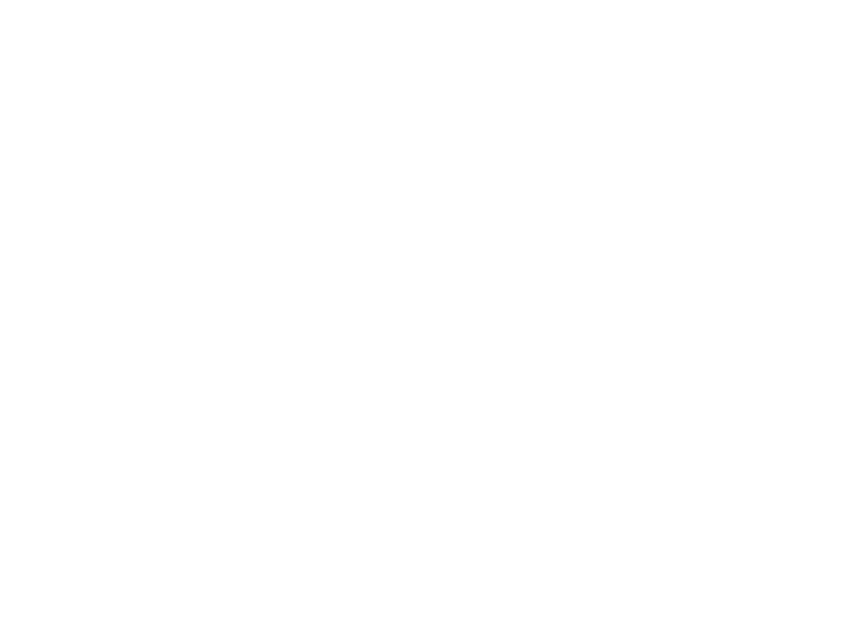
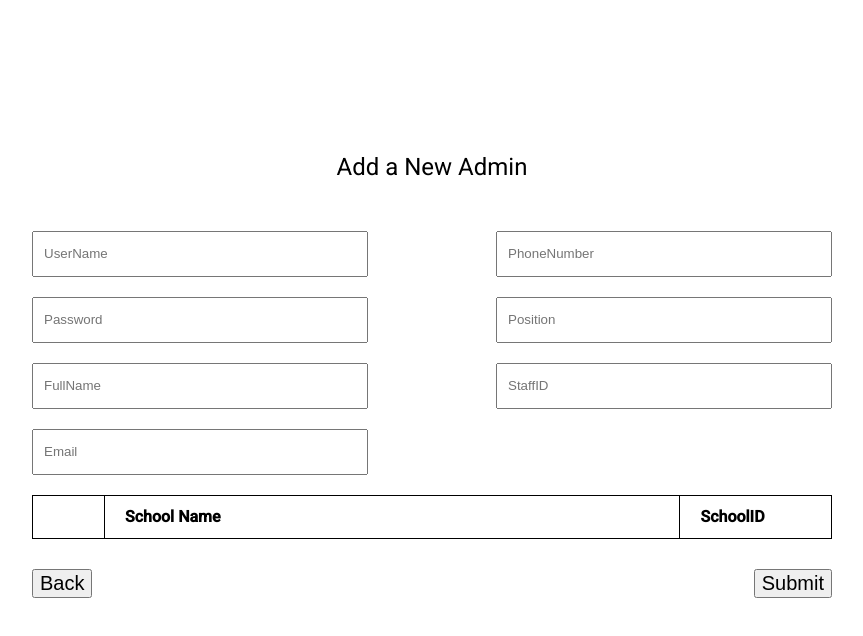
Before and after one commit to z80lives/V_HELP-app, an Angular app: page /AddAdminComponent in a window 1280 px wide. Before the commit this address led to /. Shown: the top 636 px of the page, without its empty margins (208-1071 px from the left). Built offline with nearby package versions, Linux system fonts and the light colour scheme.

Commit message:
ui add admin part 1

```diff
--- a/src/app/Administrator/Administrator.component.html
+++ b/src/app/Administrator/Administrator.component.html
@@ -1 +1,11 @@
-<p>administraitor works!</p>
+<div class="container">
+  <div class="title">Register a School</div>
+  <input placeholder="name of school" />
+  <input placeholder="school address" />
+  <input placeholder="school city" />
+  <div class="button_container">
+    <button routerLink="{{ goBack() }}">Back</button>
+    <div class="space"></div>
+    <button>Submit</button>
+  </div>
+</div>
--- a/src/app/Administrator/Administrator.component.scss
+++ b/src/app/Administrator/Administrator.component.scss
@@ -0,0 +1,40 @@
+.container {
+    display: flex;
+    flex-direction: column;
+    justify-content: center;
+    align-items: center;
+    width: 100%;
+    height: 100%;
+    input {
+      margin-bottom: 20px;
+      width: 320px;
+      height: 40px;
+      padding-left: 10px;
+    }
+    button {
+      font-size: 20px;
+
+    }
+    .button_container {
+      display: flex;
+      justify-content: center;
+      align-items: center;
+      width: 500px;
+      margin-bottom: 50px;
+      margin-top: 30px;
+      button {
+          align-self: flex-start;
+      }
+    }
+  }
+
+  .title {
+    font-size: 24px;
+    text-align: center;
+    margin-bottom: 50px;
+  }
+
+
+  .space {
+      flex: 1;
+  }
--- a/src/app/Administrator/Administrator.component.ts
+++ b/src/app/Administrator/Administrator.component.ts
@@ -6,7 +6,9 @@
   styleUrls: ['./Administrator.component.scss'],
 })
 export class AdministratorComponent implements OnInit {
-
+  goBack = (): String => {
+    return '/AdministratorMenuComponent';
+  };
 
   constructor() {}
 
--- /dev/null
+++ b/src/app/add-admin/add-admin.component.html
@@ -0,0 +1,36 @@
+<div class="container">
+  <div class="title">Add a New Admin</div>
+  <div class="flex myWidth">
+    <div class="input_container">
+      <input placeholder="UserName" />
+      <input placeholder="Password" />
+      <input placeholder="FullName" />
+      <input placeholder="Email" />
+    </div>
+    <div class="space"></div>
+    <div class="input_container">
+      <input placeholder="PhoneNumber" />
+      <input placeholder="Position" />
+      <input placeholder="StaffID" />
+    </div>
+  </div>
+  <table>
+    <tr>
+      <th class="header"></th>
+      <th>School Name</th>
+      <th>SchoolID</th>
+    </tr>
+    <tr *ngFor="">
+      <th>
+        <input type="radio" name="school" id="" value=""/>
+      </th>
+      <th></th>
+      <th></th>
+    </tr>
+  </table>
+  <div class="button_container">
+    <button>Back</button>
+    <div class="space"></div>
+    <button>Submit</button>
+  </div>
+</div>
--- /dev/null
+++ b/src/app/add-admin/add-admin.component.scss
@@ -0,0 +1,71 @@
+.container {
+  flex-direction: column;
+  display: flex;
+  justify-content: center;
+  align-items: center;
+  width: 100%;
+  height: 100%;
+  .input_container {
+    display: flex;
+    flex-direction: column;
+    // justify-content: center;
+    // align-items: center;
+  }
+  input {
+    margin-bottom: 20px;
+    width: 320px;
+    height: 40px;
+    padding-left: 10px;
+  }
+  button {
+    font-size: 20px;
+  }
+  .button_container {
+    display: flex;
+    justify-content: center;
+    align-items: center;
+    width: 800px;
+    margin-bottom: 50px;
+    margin-top: 30px;
+    button {
+      align-self: flex-start;
+    }
+  }
+  table {
+    width: 800px;
+    border-spacing: 0px;
+    border-collapse: collapse;
+    th {
+      text-align: left;
+      border: 1px black solid;
+      width: 80%;
+      height: 40px;
+      border-collapse: collapse;
+      border-spacing: 0px;
+      padding-left: 20PX;
+    }
+    .header {
+      width: 50px;
+      min-width: 50px;
+    }
+  }
+}
+
+.title {
+  font-size: 24px;
+  text-align: center;
+  margin-bottom: 50px;
+}
+
+.space {
+  flex: 1;
+}
+
+.flex {
+  display: flex;
+  flex-direction: row;
+}
+
+.myWidth {
+  width: 800px;
+}
--- /dev/null
+++ b/src/app/add-admin/add-admin.component.ts
@@ -0,0 +1,17 @@
+import { Component, OnInit } from '@angular/core';
+
+@Component({
+  selector: 'app-add-admin',
+  templateUrl: './add-admin.component.html',
+  styleUrls: ['./add-admin.component.scss']
+})
+export class AddAdminComponent implements OnInit {
+
+
+
+  constructor() { }
+
+  ngOnInit(): void {
+  }
+
+}
--- a/src/app/administrator-menu/administrator-menu.component.html
+++ b/src/app/administrator-menu/administrator-menu.component.html
@@ -3,7 +3,7 @@
     <button routerLink="{{ goToSchool() }}">Register a School</button>
     <div class="space"></div>
 
-    <button>Add an Admin</button>
+    <button routerLink="{{ goToNewAdmin() }}">Add an Admin</button>
   </div>
   <div class="button_container">
     <button routerLink="{{ goBack() }}">Back</button>
--- a/src/app/administrator-menu/administrator-menu.component.ts
+++ b/src/app/administrator-menu/administrator-menu.component.ts
@@ -10,7 +10,7 @@
     return '/AdministratorComponent_component';
   };
   goToNewAdmin = (): String => {
-    return '/AdministratorMenuComponent';
+    return '/AddAdminComponent';
   };
   goBack = (): String => {
     return '/';
--- a/src/app/app-routing.module.ts
+++ b/src/app/app-routing.module.ts
@@ -3,6 +3,7 @@
 import { LogInComponent } from './log-in/log-in.component';
 import { AdministratorComponent } from './Administrator/Administrator.component';
 import { AdministratorMenuComponent } from "./administrator-menu/administrator-menu.component";
+import { AddAdminComponent } from "./add-admin/add-admin.component";
 
 const routes: Routes = [
   { path: '', component: LogInComponent },
@@ -14,6 +15,10 @@
     path: 'AdministratorMenuComponent',
     component: AdministratorMenuComponent,
   },
+  {
+    path: 'AddAdminComponent',
+    component: AddAdminComponent,
+  },
 ];
 
 @NgModule({
--- a/src/app/app.module.ts
+++ b/src/app/app.module.ts
@@ -6,9 +6,10 @@
 import { BrowserAnimationsModule } from '@angular/platform-browser/animations';
 import { AdministratorComponent } from './Administrator/Administrator.component';
 import { AdministratorMenuComponent } from './administrator-menu/administrator-menu.component';
+import { AddAdminComponent } from './add-admin/add-admin.component';
 
 @NgModule({
-  declarations: [AppComponent, LogInComponent, AdministratorComponent, AdministratorMenuComponent],
+  declarations: [AppComponent, LogInComponent, AdministratorComponent, AdministratorMenuComponent, AddAdminComponent],
   imports: [BrowserModule, AppRoutingModule, BrowserAnimationsModule],
   providers: [],
   bootstrap: [AppComponent],
```
Also changed, not shown: 1 other file (tests, documents, lock files or other folders).
